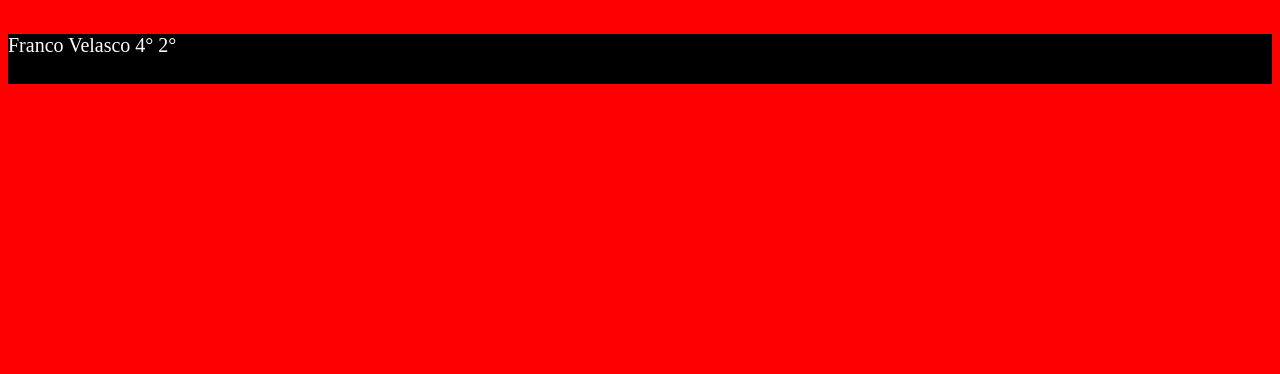
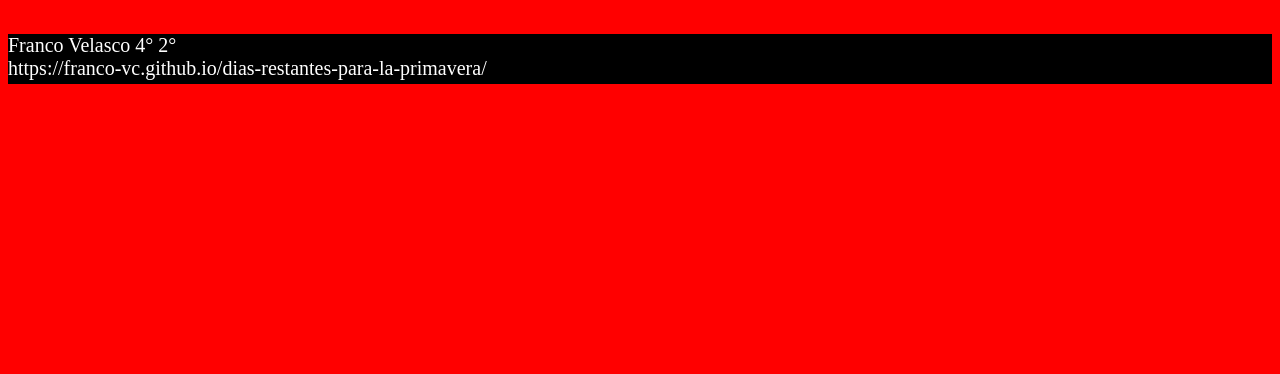
Before and after one commit to Franco-VC/dias-restantes-para-la-primavera, a plain HTML site: page index.html in a window 1280 px wide. Shown: the part 426-800 px from the top of the page. Drawn offline with Linux system fonts and the light colour scheme.

Commit message:
Update index.html

```diff
--- a/index.html
+++ b/index.html
@@ -19,7 +19,7 @@
 
 
 
-<footer>Franco Velasco 4° 2° <br></footer>
+<footer>Franco Velasco 4° 2° <br>https://franco-vc.github.io/dias-restantes-para-la-primavera/</footer>
 
   </body>
 </html>
```
